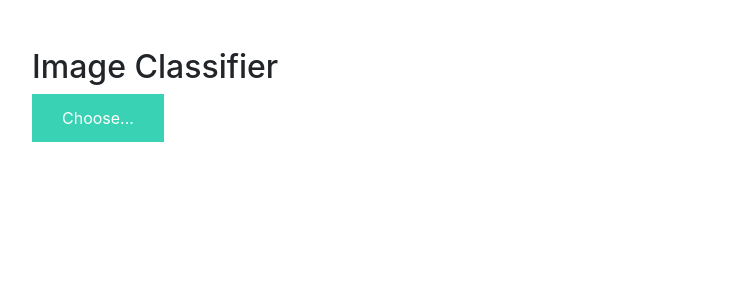
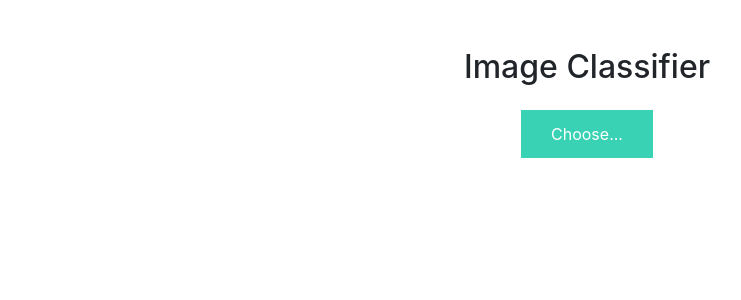
Before and after one commit to Rakhid16/cat-dog-classifier, a Flask app: page / in a window 1280 px wide. Shown: the part 56-356 px from the top of the page, without its empty margins (53-794 px from the left). Run offline with Flask 2, Linux system fonts and the light colour scheme; parts of the project's set-up code (start-up, migrations or seed data) failed here and were passed over; some libraries are stand-ins or nearby versions.

Commit message:
Edit button

```diff
--- a/templates/index.html
+++ b/templates/index.html
@@ -1,8 +1,9 @@
 {% extends "base.html" %} {% block content %}
 
+<div style="display: flex; flex-direction: column;  align-items: center;">
     <h2>Image Classifier</h2>
 
-<div>
+    <div style="display: flex; flex-direction: column;  align-items: center; margin-top: 1em;">
         <form id="upload-file" method="post" enctype="multipart/form-data">
             <label for="imageUpload" class="upload-label">
                 Choose...
@@ -15,7 +16,7 @@
                 <div id="imagePreview">
                 </div>
             </div>
-        <div>
+            <div style="display: flex; flex-direction: column;  align-items: center; margin-top: 2em;">
                 <button type="button" class="btn btn-primary btn-lg " id="btn-predict">Predict!</button>
             </div>
         </div>
@@ -27,5 +28,6 @@
         </h3>
 
     </div>
+</div>
 
 {% endblock %}
```
Lines whose indentation alone changed are shown as unchanged.
